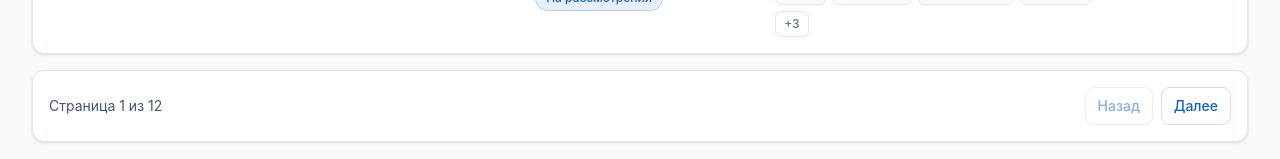
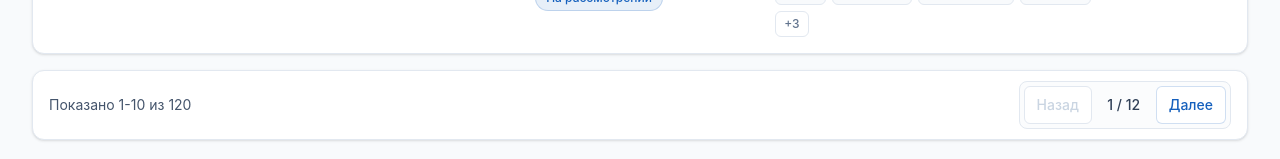
Before and after one commit to unclebusy/tunduk_dashboard, a React (Vite) app: page /candidates in a window 1280 px wide. Shown: the part 1836-1995 px from the top of the page. Built offline with nearby package versions, Linux system fonts and the light colour scheme.

Commit message:
Polish pagination layout and tighten navigation grouping

```diff
--- a/src/pages/CandidatesListPage.tsx
+++ b/src/pages/CandidatesListPage.tsx
@@ -103,6 +103,14 @@ function CandidatesListPage() {
     queryParams.sort,
     queryParams.page > 1 ? String(queryParams.page) : undefined,
   ].filter(Boolean).length;
+  const visibleRangeStart =
+    totalVisibleCandidates > 0
+      ? (currentPage - 1) * CANDIDATES_PAGE_SIZE + 1
+      : 0;
+  const visibleRangeEnd =
+    totalVisibleCandidates > 0
+      ? visibleRangeStart + paginatedCandidates.length - 1
+      : 0;
 
   useEffect(() => {
     setSearchInputValue(queryParams.search ?? '');
@@ -309,27 +317,31 @@ function CandidatesListPage() {
       </section>
 
       {totalVisibleCandidates > CANDIDATES_PAGE_SIZE ? (
-        <section className="rounded-xl border border-slate-200 bg-white p-4 shadow-sm">
-          <div className="flex flex-col gap-3 sm:flex-row sm:items-center sm:justify-between">
+        <section className="rounded-xl border border-slate-200 bg-white px-4 py-2.5 shadow-sm">
+          <div className="flex flex-col gap-2.5 sm:flex-row sm:items-center sm:justify-between">
             <p className="text-sm text-slate-600">
-              Страница {currentPage} из {totalPages}
+              Показано {visibleRangeStart}-{visibleRangeEnd} из {totalVisibleCandidates}
             </p>
 
-            <div className="flex items-center gap-2">
+            <div className="flex items-center self-start rounded-lg border border-slate-200 bg-slate-50/60 p-1 sm:self-auto">
               <button
                 type="button"
                 onClick={() => handlePageChange(currentPage - 1)}
                 disabled={currentPage === 1}
-                className="cursor-pointer rounded-lg border border-[#1560BD]/20 px-3 py-2 text-sm font-medium text-[#1560BD] transition-colors hover:bg-[#1560BD]/10 hover:text-[#0f4a92] disabled:cursor-not-allowed disabled:opacity-50"
+                className="cursor-pointer rounded-md border border-[#1560BD]/20 bg-white px-3 py-2 text-sm font-medium text-[#1560BD] transition-colors hover:bg-[#1560BD]/10 hover:text-[#0f4a92] disabled:cursor-not-allowed disabled:border-slate-200 disabled:bg-white disabled:text-slate-300 disabled:opacity-100"
               >
                 Назад
               </button>
+
+              <span className="min-w-16 px-2.5 text-center text-sm font-medium text-slate-700">
+                {currentPage} / {totalPages}
+              </span>
 
               <button
                 type="button"
                 onClick={() => handlePageChange(currentPage + 1)}
                 disabled={currentPage === totalPages}
-                className="cursor-pointer rounded-lg border border-[#1560BD]/20 px-3 py-2 text-sm font-medium text-[#1560BD] transition-colors hover:bg-[#1560BD]/10 hover:text-[#0f4a92] disabled:cursor-not-allowed disabled:opacity-50"
+                className="cursor-pointer rounded-md border border-[#1560BD]/20 bg-white px-3 py-2 text-sm font-medium text-[#1560BD] transition-colors hover:bg-[#1560BD]/10 hover:text-[#0f4a92] disabled:cursor-not-allowed disabled:border-slate-200 disabled:bg-white disabled:text-slate-300 disabled:opacity-100"
               >
                 Далее
               </button>
```
